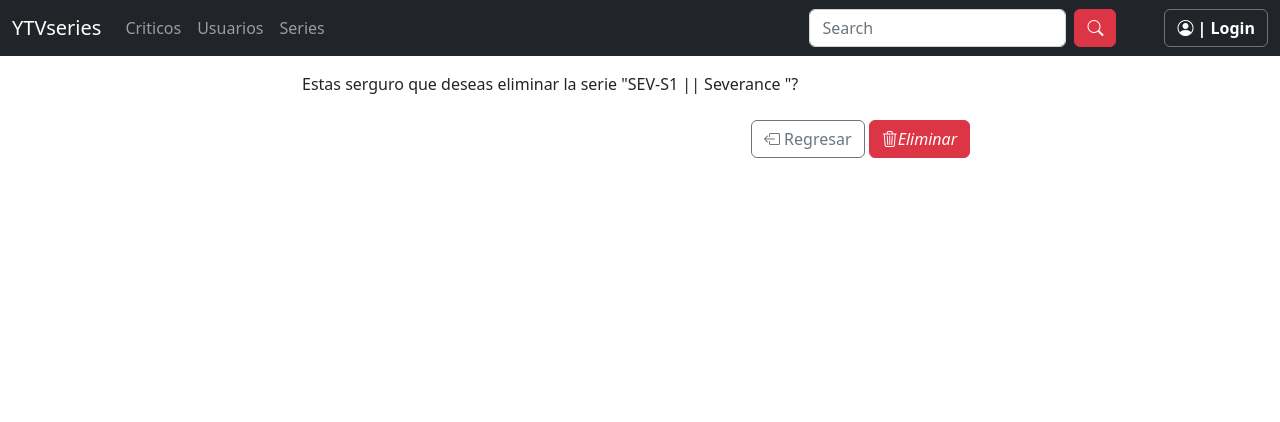
After one commit to yub3r/YTVseries, a Django app: a page that uses usuarios/templates/layout.html in a window 1280 px wide. The commit adds this page. Shown: the top 422 px of the page. Run offline with Django 4.2, Linux system fonts and the light colour scheme; data comes from the database, SQL or seed files in the repository; both versions use the stored data as it was after the commit.

Commit message:
theme estandarizado y se agregó CRUD a Serie usando CBV

```diff
--- /dev/null
+++ b/paginas/templates/paginas/serie_confirm_delete.html
@@ -0,0 +1,13 @@
+{% extends 'layout.html' %}
+{% block contenido %}
+    <form method="POST">{% csrf_token %}
+        Estas serguro que deseas eliminar la serie "{{object}}"?
+        <div class="py-4" style="float: right; margin-right: 8px;">
+            <a class="btn btn-outline-secondary" href="{% url 'SerieList' %}"><i class="bi bi-box-arrow-left"></i> Regresar</a>
+            <button class="btn btn-danger" type="submit"><i class="bi bi-trash3">Eliminar</i></button>
+        </div>
+
+        {% comment %} <input type="submit" value="Eliminar"/> {% endcomment %}
+    </form>
+
+{% endblock contenido %}
--- a/paginas/templates/paginas/ver_serie.html
+++ b/paginas/templates/paginas/ver_serie.html
@@ -2,12 +2,16 @@
 
 
 {% block contenido %}
+<h1>{{ serie.nombre }}</h1>
 <ul>
     <li>Codigo:  <b>{{ serie.codserie }}</b></li>
-    <li>Nombre: <b>{{ serie.nombre }}</b></li>
     <li>Tipo:  <b>{{ serie.tipo }}</b></li>
     <li>Plataforma:  <b>{{ serie.plataforma }}</b></li>
     <li>Temporada:  <b>{{ serie.temporada }}</b></li>
 
+    <div class="py-4" style="float: right; margin-right: 8px;">
+        <a class="btn btn-outline-secondary" href="{% url 'SerieList' %}"><i class="bi bi-box-arrow-left"></i> Regresar</a>
+    </div>
+
 </ul>
 {% endblock contenido %}
--- a/paginas/urls.py
+++ b/paginas/urls.py
@@ -1,12 +1,16 @@
-from django.urls import path
+from django.urls import path, re_path
 from . import views
 
 urlpatterns = [
     path("buscarserie", views.buscarSerie, name="BuscarSerie"),
     path("buscar/", views.buscarS, name="BuscarS"),
-    path("series", views.serie, name="ListaSeries"),
+    #path("series", views.serie, name="ListaSeries"),
     path("serie/<codserie>", views.ver_serie, name="VerSerie"),
     path("nueva_serie", views.nueva_serie, name="NuevaSerie"),
     path("login", views.login, name="Login"),
 
+    #CBV con expresiones regulares (regular expression)
+    path("series", views.SerieList.as_view(), name="SerieList"),
+    re_path(r'^borrar/(?P<pk>\d+)$', views.SerieDelete.as_view(), name='Delete'),
+    re_path(r'^editar/(?P<pk>\d+)$', views.SerieUpdate.as_view(), name='Edit'),
 ]
--- a/paginas/views.py
+++ b/paginas/views.py
@@ -1,10 +1,12 @@
+from sre_constants import SUCCESS
 from urllib import request
 import django
 from django.shortcuts import redirect, render
 from django.http import HttpResponse
 from .models import Serie
 from .forms import FormSerie
-
+from django.views.generic import ListView
+from django.views.generic.edit import DeleteView, UpdateView
 
 
 def buscarSerie(request):
@@ -21,11 +23,6 @@ def buscarS(request):
         return render(request, "paginas/busquedaS.html", {"serie": series})
 
     return render(request, "paginas/buscarSerie.html")
-    # else:
-    #     respuesta = "No enviaste datos"
-
-    # return HttpResponse(respuesta)
-
 
 
 def serie(request):
@@ -60,8 +57,24 @@ def nueva_serie(request):
                 sinopsis=info["sinopsis"],
             )
             tvserie.save()
-            return redirect("ListaSeries")
+            return redirect("SerieList")
 
     mi_form = FormSerie()
 
-    return render(request, "paginas/formSerie.html", {"form": mi_form})
+    return render(request, "paginas/serie_form.html", {"form": mi_form})
+
+
+#Se agregan Vistas basadas en clases
+
+class SerieList(ListView):
+    model = Serie
+    template_name = "/paginas/series.html"
+
+class SerieDelete(DeleteView):
+    model = Serie
+    success_url = "/paginas/series"
+
+class SerieUpdate(UpdateView):
+    model = Serie
+    success_url = "/paginas/series"
+    fields = ['codserie','nombre','tipo','plataforma','fecha','episodio','temporada','terminada','sinopsis']
--- a/usuarios/templates/layout.html
+++ b/usuarios/templates/layout.html
@@ -35,7 +35,7 @@
                 <a class="nav-link" href=" {% url 'ListaUsuarios' %} ">Usuarios</a>
               </li>
               <li class="nav-item">
-                <a class="nav-link" href=" {% url 'ListaSeries' %} ">Series</a>
+                <a class="nav-link" href=" {% url 'SerieList' %} ">Series</a>
               </li>
             </ul>
             <form class="d-flex mx-5" role="search" action="/paginas/buscar/" method="GET">
@@ -50,22 +50,6 @@
 
     <div style="display: flex; flex-direction: column; min-height: 100vh;">
         <div style="flex-grow: 1; padding-inline: 1rem;">
-            {% comment %} <nav class="header" style="display: flex; flex-direction: row; align-items: center; justify-content: space-between;  ">
-                <div style="display: flex; flex-direction: row; align-items: center;">
-                    <h2 style="margin-right: 1rem;">
-                        <a href="{% url 'Inicio' %} "> YTVseries</a>
-                    </h2>
-                    <a href=" {% url 'ListaCriticos' %} " style="text-decoration: none; margin-inline: 5px;">Criticos</a>
-                    <a href=" {% url 'ListaUsuarios' %} " style="text-decoration: none; margin-inline: 5px;">Usuarios</a>
-                    <a href=" {% url 'ListaSeries' %} " style="text-decoration: none; margin-inline: 5px;">Series</a>
-                    <a href="#" style="text-decoration: none; margin-inline: 5px;">Link4</a>
-                </div>
-                <div>
-                    <a href=" {% url 'BuscarUsuario' %} " style="text-decoration: none; margin-inline: 5px;">Buscar Usuario</a>
-                    <a href=" {% url 'BuscarSerie' %} " style="text-decoration: none; margin-inline: 5px;">Buscar Serie</a>
-                </div>
-            </nav> {% endcomment %}
-
         <div class="container mt-4 pt-5">
             {% block contenido %}
 
--- a/usuarios/templates/usuarios/formCriticos.html
+++ b/usuarios/templates/usuarios/formCriticos.html
@@ -6,5 +6,6 @@
     >
         {% csrf_token %}
         {{ Criticform }}
-        <input type="submit" value="Enviar">
+        <br>
+        <input class="btn btn-secondary" type="submit" value="Guardar">
 {% endblock contenido %}
--- a/usuarios/templates/usuarios/formUsuarios.html
+++ b/usuarios/templates/usuarios/formUsuarios.html
@@ -6,5 +6,6 @@
     >
         {% csrf_token %}
         {{ Userform }}
-        <input type="submit" value="Enviar">
+        <br>
+        <input class="btn btn-secondary" type="submit" value="Guardar">
 {% endblock contenido %}
--- a/usuarios/templates/usuarios/ver_critico.html
+++ b/usuarios/templates/usuarios/ver_critico.html
@@ -2,10 +2,12 @@
 
 
 {% block contenido %}
+</h1>{{ critico.nombre }} {{ critico.apellido }}</h1>
 <ul>
-    <li>Nombre: <b>{{ critico.nombre }} {{ critico.apellido }}</b></li>
+
     <li>Email:  <b>{{ critico.email }}</b></li>
     <li>Alias:  <b>{{ critico.alias }}</b></li>
     <li>Experiencia: {{ critico.experiencia }}</li>
 </ul>
+<div class="py-4" style="float: right; margin-right: 8px;"><a class="btn btn-outline-secondary" href="{% url 'ListaCriticos' %}"><i class="bi bi-box-arrow-left"></i> Regresar</a></div>
 {% endblock contenido %}
--- a/usuarios/templates/usuarios/ver_user.html
+++ b/usuarios/templates/usuarios/ver_user.html
@@ -1,9 +1,10 @@
 {% extends 'layout.html' %}
 
 {% block contenido %}
+<h1>{{ usuario.nombre }} {{ usuario.apellido }}</h1>
 <ul>
-    <li>Nombre: <b>{{ usuario.nombre }} {{ usuario.apellido }}</b></li>
     <li>Email:  <b>{{ usuario.email }}</b></li>
     <li>Alias:  <b>{{ usuario.alias }}</b></li>
 </ul>
+<div class="py-4" style="float: right; margin-right: 8px;"><a class="btn btn-outline-secondary" href="{% url 'ListaUsuarios' %}"><i class="bi bi-box-arrow-left"></i> Regresar</a></div>
 {% endblock contenido %}
```
Also changed, not shown: paginas/templates/paginas/formSerie.html (deleted, +0 -14 lines), paginas/templates/paginas/serie_form.html (added, +11 -0 lines), paginas/templates/paginas/serie_list.html (added, +19 -0 lines), paginas/templates/paginas/series.html (deleted, +0 -15 lines), usuarios/templates/usuarios/criticos.html (+11 -16 lines), db.sqlite3.
